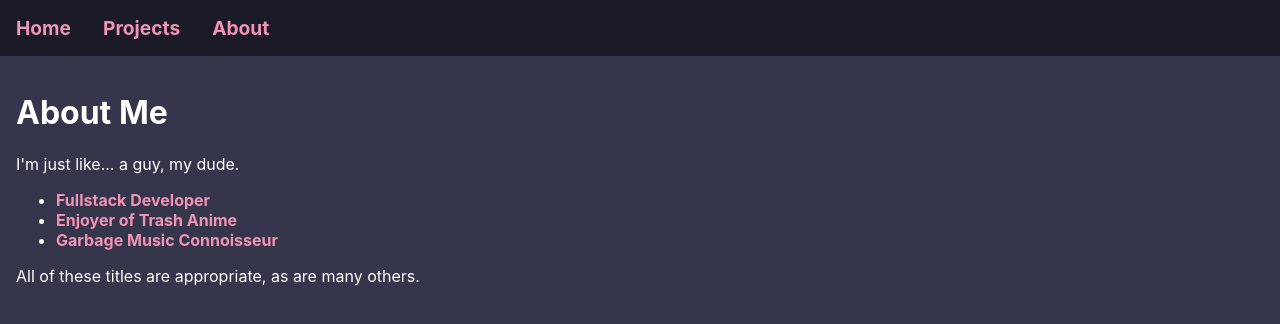
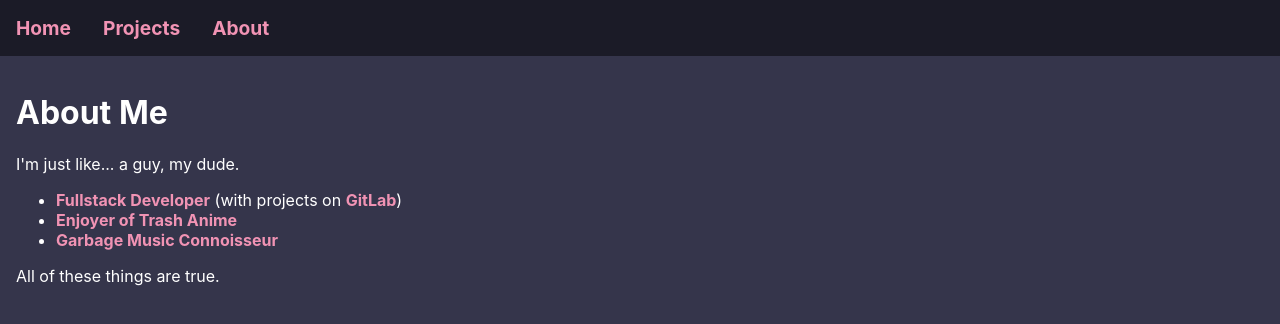
Before and after one commit to alloba/personal-site, a React (Create React App) app: page /about in a window 1280 px wide. Shown: the top 324 px of the page. Built offline with nearby package versions, Linux system fonts and the light colour scheme.

Commit message:
add linkedin to about page

```diff
--- a/src/routes/About/About.js
+++ b/src/routes/About/About.js
@@ -7,12 +7,14 @@ const About = () => (
       <p>I'm just like... a guy, my dude.</p>
 
       <ul>
-          <li><a href={'https://gitlab.com/alloba'}> Fullstack Developer</a></li>
+          <li>
+              <a href={'https://www.linkedin.com/in/alexanderlbates/'}> Fullstack Developer</a> (with projects on <a href={'https://gitlab.com/alloba'}>GitLab</a>)
+          </li>
           <li><a href={'https://anilist.co/user/alloba/'}>Enjoyer of Trash Anime</a></li>
           <li><a href={'https://open.spotify.com/user/alloba0'}>Garbage Music Connoisseur</a></li>
       </ul>
 
-      <p>All of these titles are appropriate, as are many others.</p>
+      <p>All of these things are true.</p>
   </div>
 );
 
```
